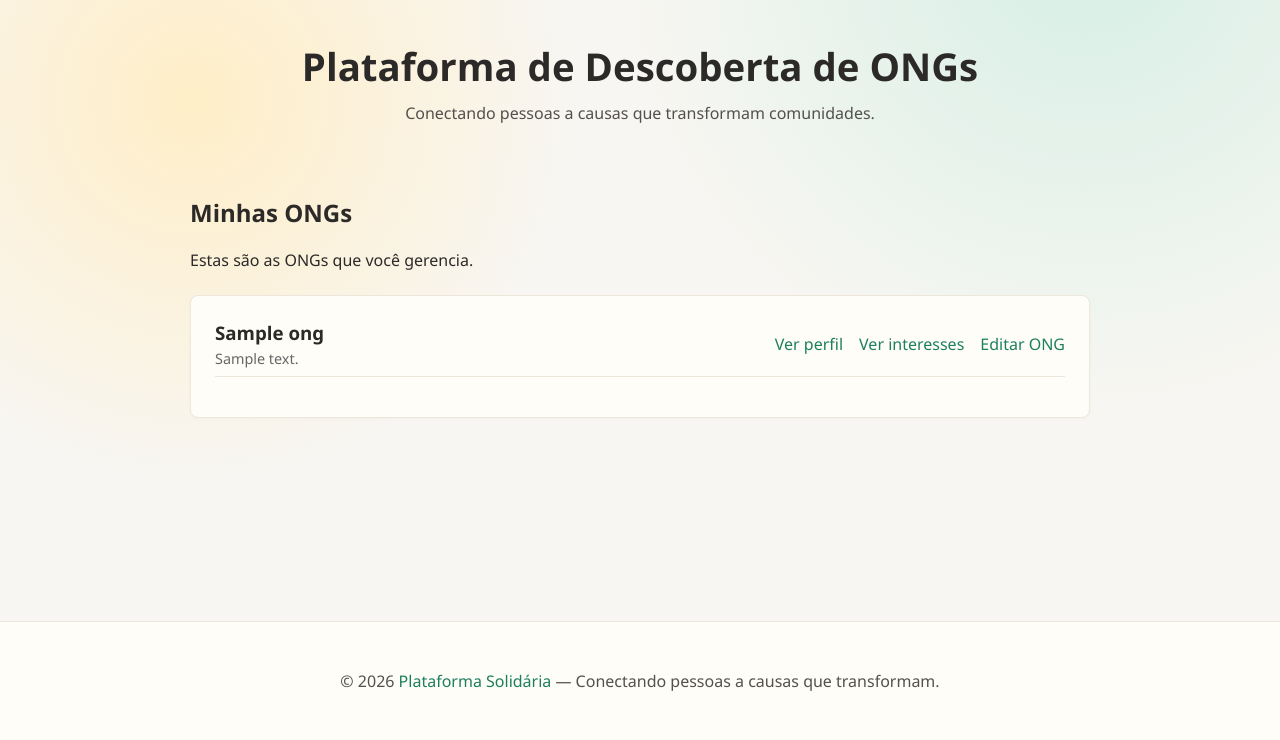
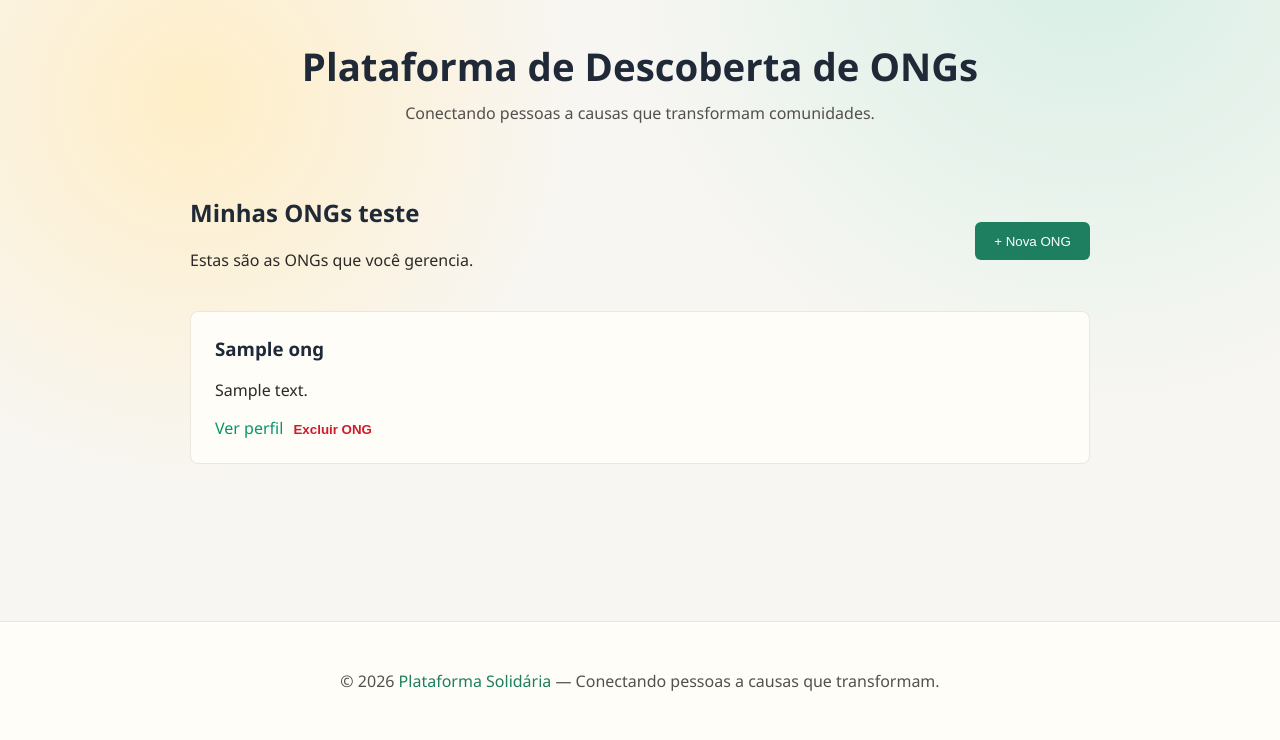
Before and after one commit to Corumba03/Plataforma-de-Descoberta-de-ONGs-e-Campanhas-Solidarias, a Flask app: template app/templates/my_ongs.html in a window 1280 px wide. Shown: the part 60-800 px from the top of the page. Run offline with Flask 3, Linux system fonts and the light colour scheme; the template is opened without the code that fills it: values that come from a table or form of the project are taken from there, others are empty; tables that the repository leaves empty hold one stand-in row (values such as "Sample post").

Commit message:
feat: criacao e delecao de ong

```diff
--- a/app/main/controllers/user_controller.py
+++ b/app/main/controllers/user_controller.py
@@ -7,6 +7,7 @@ from app.main.controllers.auth_controller import login_required
 from app.main.controllers.auth_controller import organizador_required
 from app.main.controllers.ong_controller import _get_validated_entity
 from app.main.models import db, Usuario, Ong
+from app.main.models.area_atuacao import AreaAtuacao
 
 @main_bp.put("/api/users/<uuid:user_id>")
 def update_user(user_id):
@@ -44,7 +45,9 @@ def my_ongs():
     user_id = UUID(session["user_id"])
     ongs = Ong.query.filter_by(id_dono=user_id).all()
 
-    return render_template("my_ongs.html", ongs=ongs)
+    areas = AreaAtuacao.query.all()
+
+    return render_template("my_ongs.html", ongs=ongs, areas=areas)
 
 @main_bp.get("/api/allusers")
 def get_all_users():
--- a/app/templates/my_ongs.html
+++ b/app/templates/my_ongs.html
@@ -2,58 +2,233 @@
 
 {% block title %}Minhas ONGs | Plataforma Solidária{% endblock %}
 
+{% block extra_css %}
+<link rel="stylesheet" href="{{ url_for('static', filename='css/home.css') }}" />
+{% endblock %}
+
 {% block content %}
 <div class="container" style="margin-top: 2rem;">
 
-  <h2>Minhas ONGs</h2>
-  <p>Estas são as ONGs que você gerencia.</p>
+  <div style="display: flex; justify-content: space-between; align-items: center;">
+    <div>
+      <h2>Minhas ONGs teste</h2>
+      <p>Estas são as ONGs que você gerencia.</p>
+    </div>
+
+    <button onclick="abrirModal()" style="
+        background: var(--accent);
+        color: white;
+        border: none;
+        padding: 0.7rem 1.2rem;
+        border-radius: 6px;
+        cursor: pointer;
+      ">
+      + Nova ONG
+    </button>
+  </div>
+
 
   {% if ongs %}
   <div style="display: flex; flex-direction: column; gap: 1.5rem; margin-top: 1.5rem;">
     {% for ong in ongs %}
-    <div
-      style="background-color: var(--panel); border: 1px solid #ece6db; border-radius: 8px; padding: 1.5rem; box-shadow: 0 2px 4px rgba(0,0,0,0.02);">
+    <div style="background-color: var(--panel); border: 1px solid #ece6db; border-radius: 8px; padding: 1.5rem;">
 
-      <div
-        style="display: flex; justify-content: space-between; align-items: center; border-bottom: 1px solid #ece6db; padding-bottom: 0.5rem; margin-bottom: 1rem;">
+      <h3>{{ ong.nome }}</h3>
 
-        <div>
-          <h3 style="margin: 0; color: var(--ink);">{{ ong.nome }}</h3>
+      {% if ong.descricao %}
+      <p>{{ ong.descricao }}</p>
+      {% endif %}
 
-          {% if ong.descricao %}
-          <p style="margin: 0.3rem 0 0; color: #666; font-size: 0.9rem;">
-            {{ ong.descricao[:120] }}{% if ong.descricao|length > 120 %}...{% endif %}
-          </p>
-          {% endif %}
-        </div>
+      <a href="{{ url_for('main.ong_profile', ong_id=ong.id) }}">
+        Ver perfil
+      </a>
 
-        <div style="display: flex; gap: 1rem;">
-          <a href="{{ url_for('main.ong_profile', ong_id=ong.id) }}"
-            style="color: var(--accent); text-decoration: none;">
-            Ver perfil
-          </a>
-
-          <a href="{{ url_for('main.interesses_recebidos', ong_id=ong.id) }}"
-            style="color: var(--accent); text-decoration: none;">
-            Ver interesses
-          </a>
-
-          <a href="/edit/ong/{{ ong.id }}" style="color: var(--accent); text-decoration: none;">
-            Editar ONG
-          </a>
-        </div>
-
-      </div>
+      <button onclick="deletarOng('{{ ong.id }}')" style="
+      background:none;
+      border:none;
+      color:#d11a2a;
+      cursor:pointer;
+      font-weight:bold;
+    ">
+        Excluir ONG
+      </button>
 
     </div>
     {% endfor %}
   </div>
+
   {% else %}
-  <div
-    style="background-color: var(--panel); border: 1px solid #ece6db; border-radius: 8px; padding: 2rem; text-align: center; margin-top: 1.5rem;">
-    <p style="margin: 0; color: #666;">Você ainda não cadastrou nenhuma ONG.</p>
-  </div>
+  <p>Você ainda não cadastrou nenhuma ONG.</p>
   {% endif %}
 
 </div>
+
+
+<!-- MODAL -->
+<div id="modalOng" style="
+        display:none;
+        position:fixed;
+        inset:0;
+        background:rgba(0,0,0,0.4);
+        align-items:center;
+        justify-content:center;
+        z-index:1000;
+    ">
+
+  <div style="
+            background:white;
+            border-radius:10px;
+            padding:2rem;
+            width:400px;
+        ">
+
+    <h2>Criar ONG</h2>
+
+    <form id="createOngForm" style="
+                display:flex;
+                flex-direction:column;
+                gap:15px;
+            ">
+
+      <div>
+        <label class="label">Nome</label>
+        <input name="nome" required
+          style="width:100%; padding:10px; border:1px solid #ccc; border-radius:6px; margin-top:5px;">
+      </div>
+
+      <div>
+        <label>CNPJ</label>
+        <input name="cnpj" required
+          style="width:100%; padding:10px; border:1px solid #ccc; border-radius:6px; margin-top:5px;">
+      </div>
+
+      <div>
+        <label>Descrição</label>
+        <textarea name="descricao" rows="4"
+          style="width:100%; padding:10px; border:1px solid #ccc; border-radius:6px; margin-top:5px;"></textarea>
+      </div>
+
+      <!-- ⚠️ IMPORTANTE: agora é SELECT -->
+      <div>
+        <label>Área de atuação</label>
+        <select name="id_area_atuacao" required
+          style="width:100%; padding:10px; border:1px solid #ccc; border-radius:6px; margin-top:5px;">
+
+          <!-- idealmente vem do backend -->
+          <option value="">Selecione</option>
+          {% for area in areas %}
+          <option value="{{ area.id }}">{{ area.nome_area }}</option>
+          {% endfor %}
+
+        </select>
+      </div>
+
+      <div style="display:flex; justify-content:flex-end; gap:10px;">
+
+        <button class="btn btn_primary" type="button" onclick="fecharModal()">
+          Cancelar
+        </button>
+
+        <button class="btn btn_primary" type="submit">
+          Criar ONG
+        </button>
+
+      </div>
+
+    </form>
+
+  </div>
+
+</div>
+
+
+<script>
+  function abrirModal() {
+    document.getElementById("modalOng").style.display = "flex";
+  }
+
+  function fecharModal() {
+    document.getElementById("modalOng").style.display = "none";
+  }
+
+  async function deletarOng(ongId) {
+
+    const confirmacao = confirm("Tem certeza que deseja excluir esta ONG? Essa ação não pode ser desfeita.");
+
+    if (!confirmacao) return;
+
+    try {
+
+      const response = await fetch(`/api/ong/${ongId}`, {
+        method: "DELETE"
+      });
+
+      if (response.ok) {
+
+        alert("ONG excluída com sucesso!");
+        window.location.reload();
+
+      } else {
+
+        const erro = await response.json();
+        alert(erro.message || "Erro ao excluir ONG");
+
+      }
+
+    } catch (err) {
+
+      alert("Erro na requisição");
+
+    }
+  }
+
+
+  document
+    .getElementById("createOngForm")
+    .addEventListener("submit", async function (e) {
+
+      e.preventDefault();
+
+      const formData = new FormData(this);
+
+      const data = {
+        nome: formData.get("nome"),
+        cnpj: formData.get("cnpj"),
+        descricao: formData.get("descricao"),
+        id_area_atuacao: formData.get("id_area_atuacao")
+      };
+
+      try {
+
+        const response = await fetch("/api/ong", {
+          method: "POST",
+          headers: {
+            "Content-Type": "application/json"
+          },
+          body: JSON.stringify(data)
+        });
+
+        if (response.ok) {
+
+          alert("ONG criada com sucesso!");
+
+          fecharModal();
+          window.location.reload();
+
+        } else {
+
+          const erro = await response.json();
+          alert(erro.message || "Erro ao criar ONG");
+
+        }
+
+      } catch (err) {
+
+        alert("Erro na requisição");
+
+      }
+
+    });
+</script>
+
 {% endblock %}
```
Also changed, not shown: app/main/controllers/ong_controller.py (+57 -1 lines), app/main/models/ong.py (+8 -5 lines).
